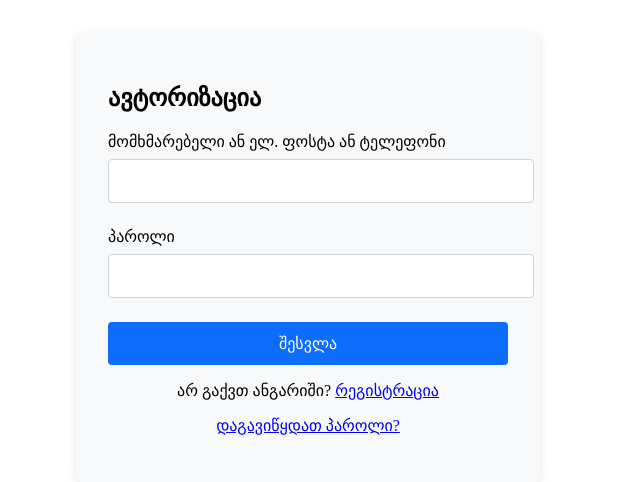
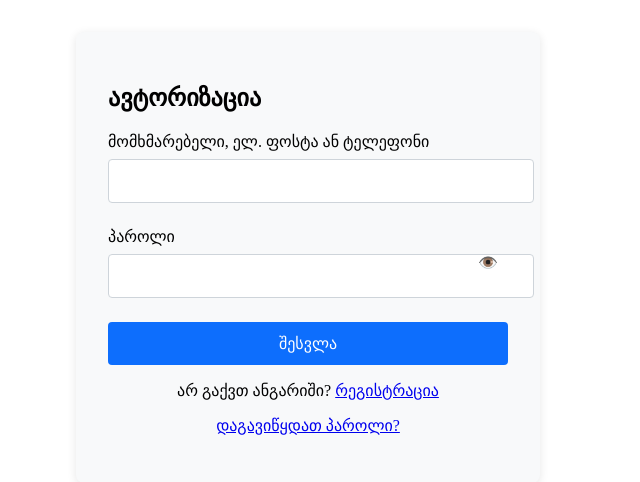
Before and after one commit to glebkoxan36/kodi.ge, a Flask app: page /login in a window 1280 px wide. Shown: the top 482 px of the page, without its empty margins (332-972 px from the left). Run offline with Flask 3, Linux system fonts and the light colour scheme.

Commit message:
Update login.html

```diff
--- a/templates/login.html
+++ b/templates/login.html
@@ -48,6 +48,16 @@
             margin-top: 1rem;
             text-align: center;
         }
+        .password-container {
+            position: relative;
+        }
+        .toggle-password {
+            position: absolute;
+            right: 10px;
+            top: 50%;
+            transform: translateY(-50%);
+            cursor: pointer;
+        }
     </style>
 </head>
 <body>
@@ -55,13 +65,14 @@
         <h2>ავტორიზაცია</h2>
         <form id="login-form">
             <div class="form-group">
-                <label class="form-label" for="identifier">მომხმარებელი ან ელ. ფოსტა ან ტელეფონი</label>
+                <label class="form-label" for="identifier">მომხმარებელი, ელ. ფოსტა ან ტელეფონი</label>
                 <input type="text" class="form-control" id="identifier" name="identifier" required>
             </div>
 
-            <div class="form-group">
+            <div class="form-group password-container">
                 <label class="form-label" for="password">პაროლი</label>
                 <input type="password" class="form-control" id="password" name="password" required>
+                <span class="toggle-password" onclick="togglePassword()">👁️</span>
             </div>
 
             <div class="error-message" id="login-error"></div>
@@ -76,6 +87,15 @@
     </div>
 
     <script>
+        function togglePassword() {
+            const passwordField = document.getElementById('password');
+            if (passwordField.type === 'password') {
+                passwordField.type = 'text';
+            } else {
+                passwordField.type = 'password';
+            }
+        }
+
         document.getElementById('login-form').addEventListener('submit', async (e) => {
             e.preventDefault();
 
@@ -91,8 +111,16 @@
             if (response.ok) {
                 window.location.href = '/';
             } else {
-                const result = await response.json();
-                document.getElementById('login-error').textContent = result.error || 'Login failed';
+                try {
+                    const result = await response.json();
+                    if (result.error) {
+                        document.getElementById('login-error').textContent = result.error;
+                    } else {
+                        document.getElementById('login-error').textContent = 'შეცდომა ავტორიზაციის დროს';
+                    }
+                } catch (error) {
+                    document.getElementById('login-error').textContent = 'სერვერული შეცდომა';
+                }
             }
         });
     </script>
```
